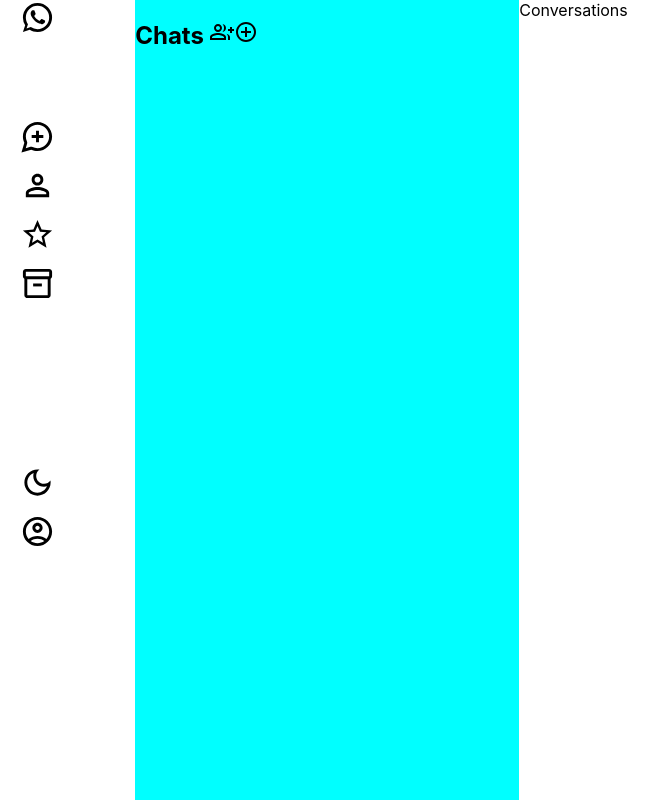
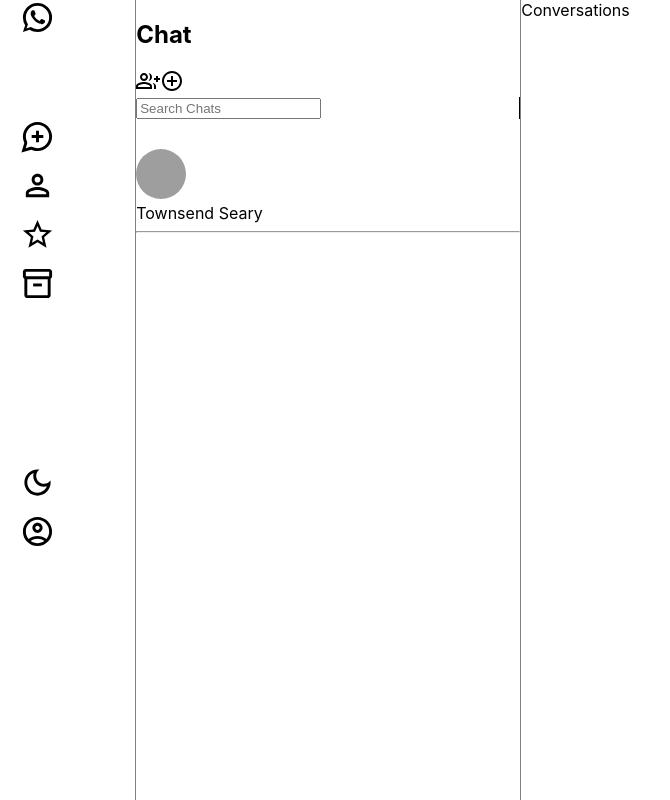
Before and after one commit to rabia1311/Messenger, a React (Create React App) app in the folder messenger/: page / in a window 1280 px wide. Shown: the whole page, without its empty margins (0-670 px from the left). Built offline with nearby package versions, Linux system fonts and the light colour scheme; grey boxes are pictures that could not be loaded.

Commit message:
chat container --

```diff
--- a/messenger/src/components/Chathere/Chat.js
+++ b/messenger/src/components/Chathere/Chat.js
@@ -7,8 +7,9 @@ import StarBorderPurple500OutlinedIcon from "@mui/icons-material/StarBorderPurpl
 import Inventory2OutlinedIcon from "@mui/icons-material/Inventory2Outlined";
 import DarkModeOutlinedIcon from "@mui/icons-material/DarkModeOutlined";
 import AccountCircleOutlinedIcon from "@mui/icons-material/AccountCircleOutlined";
-import GroupAddOutlinedIcon from "@mui/icons-material/GroupAddOutlined";
-import AddCircleOutlineOutlinedIcon from "@mui/icons-material/AddCircleOutlineOutlined";
+
+import Sidebar from "../Sidebar";
+import Searchbar from "../Searchbar";
 
 const Chat = () => {
   return (
@@ -57,11 +58,10 @@ const Chat = () => {
         </div>
       </div>
       <div className="chat_list">
-        <h2 className="chathead">
-          Chats <GroupAddOutlinedIcon />
-          <AddCircleOutlineOutlinedIcon />
-        </h2>
+        <Sidebar />
+        <Searchbar />
       </div>
+
       <div className="chat_area">Conversations</div>
     </div>
   );
--- a/messenger/src/components/Chathere/chat.css
+++ b/messenger/src/components/Chathere/chat.css
@@ -8,12 +8,14 @@
   height: 100vh;
   padding-left: 20px;
   padding-right: -70px;
+  border-right: 1px solid gray;
 }
 
 .chat_list {
   width: 30%;
-  background-color: aqua;
+  background-color: white;
   height: 100vh;
+  border-right: 1px solid gray;
 
 
 
@@ -26,3 +28,11 @@
 .chathead{
   justify-content: space-between;
 }
+.searchInput {
+  font-size: 20px; /* Increase the font size */
+  margin-left: 50px;
+  width: 300px; /* Adjust the width */
+  height: 40px; /* Adjust the height */
+  /* Add any other necessary styles */
+  display: flex;
+}
--- /dev/null
+++ b/messenger/src/components/Navbar.js
@@ -0,0 +1,22 @@
+import React from "react";
+import GroupAddOutlinedIcon from "@mui/icons-material/GroupAddOutlined";
+import AddCircleOutlineOutlinedIcon from "@mui/icons-material/AddCircleOutlineOutlined";
+const Navbar = () => {
+  return (
+    <div className="navbar">
+      <span className="pogo">
+        <h2>Chat</h2>
+      </span>
+      <div className="user">
+        <span>
+          <GroupAddOutlinedIcon />
+        </span>
+        <span>
+          <AddCircleOutlineOutlinedIcon />
+        </span>
+      </div>
+    </div>
+  );
+};
+
+export default Navbar;
--- /dev/null
+++ b/messenger/src/components/Searchbar.js
@@ -0,0 +1,35 @@
+import React from "react";
+import "../components/sidebar.css";
+const Searchbar = () => {
+  return (
+    <div className="sidebar">
+      <div className="navbar">
+        <div className="user">
+          <div className="search">
+            <div className="searchform">
+              <input type="text" placeholder="Search Chats" />
+            </div>
+          </div>
+          <div className="userchat-container">
+            <img
+              className="img"
+              src="https://encrypted-tbn0.gstatic.com/images?q=tbn:ANd9GcQCdNmtztTKaA5i1KqIOpcWm4tT57g9FHsgYWJCCkMaqQgptbctIp_miL7xaIASSW_rFmM&usqp=CAU"
+              alt="User"
+              style={{
+                width: "50px",
+                height: "50px",
+                borderRadius: "50%",
+              }}
+            />
+            <div className="userchatinfo">
+              <span>Townsend Seary</span>
+              <hr className="divider" />
+            </div>
+          </div>
+        </div>
+      </div>
+    </div>
+  );
+};
+
+export default Searchbar;
--- a/messenger/src/components/Sidebar.js
+++ b/messenger/src/components/Sidebar.js
@@ -1,31 +1,10 @@
 import React from "react";
-import { FaHome, FaUser, FaCog, FaSignOutAlt } from "react-icons/fa";
-
+import "../components/sidebar.css";
+import Navbar from "./Navbar";
 const Sidebar = () => {
   return (
     <div className="sidebar">
-      <ul>
-        <li>
-          <button>
-            <FaHome />
-          </button>
-        </li>
-        <li>
-          <button>
-            <FaUser />
-          </button>
-        </li>
-        <li>
-          <button>
-            <FaCog />
-          </button>
-        </li>
-        <li>
-          <button>
-            <FaSignOutAlt />
-          </button>
-        </li>
-      </ul>
+      <Navbar />
     </div>
   );
 };
--- /dev/null
+++ b/messenger/src/components/sidebar.css
@@ -0,0 +1,57 @@
+.search {
+    flex: 1;
+    border-right: 1px solid black;
+
+    .navbar {
+      display: flex;
+      align-items: center;
+      height: 50px;
+      padding: 10px;
+      justify-content: space-between;
+
+      .pogo {
+        font-weight: bold;
+      }
+
+      .user {
+        display: flex;
+        gap: 10px;
+      }
+
+      .search {
+        border-bottom: 1px solid gray;
+
+        .searchform {
+            padding: 10px;
+          input {
+            background-color: transparent;
+          }
+        }
+      }
+    }
+
+    .userchat{
+        display: flex;
+        align-items: center;
+        padding: 100px;
+
+  .img{
+    width: 50%;
+    height: 50%;
+    border-radius: 50%;
+    border-bottom: 1px solid gray;
+  }
+   .divider{
+    border-bottom: 1px solid gray;
+    margin-top: 5px;
+   }
+  }}
+
+
+  .userchat-container {
+    margin-top: 30px;
+
+    &:hover{
+        background-color: gainsboro;
+    }
+  }
```
Also changed, not shown: messenger/src/App.css (line endings or trailing spaces).
